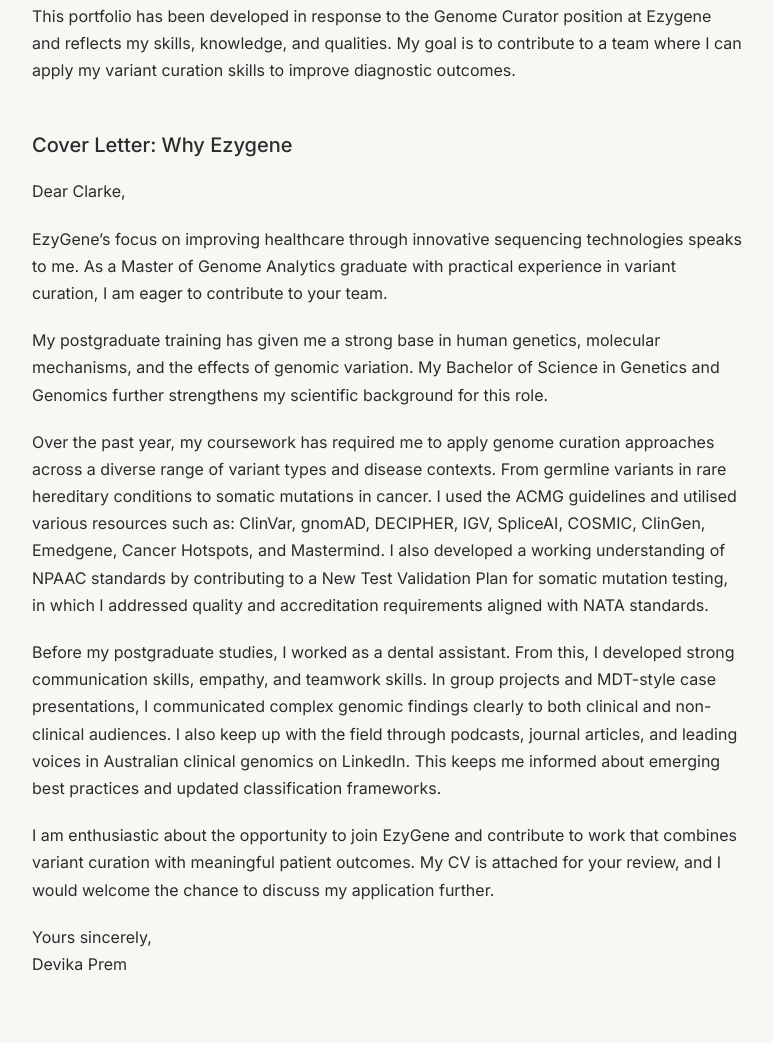
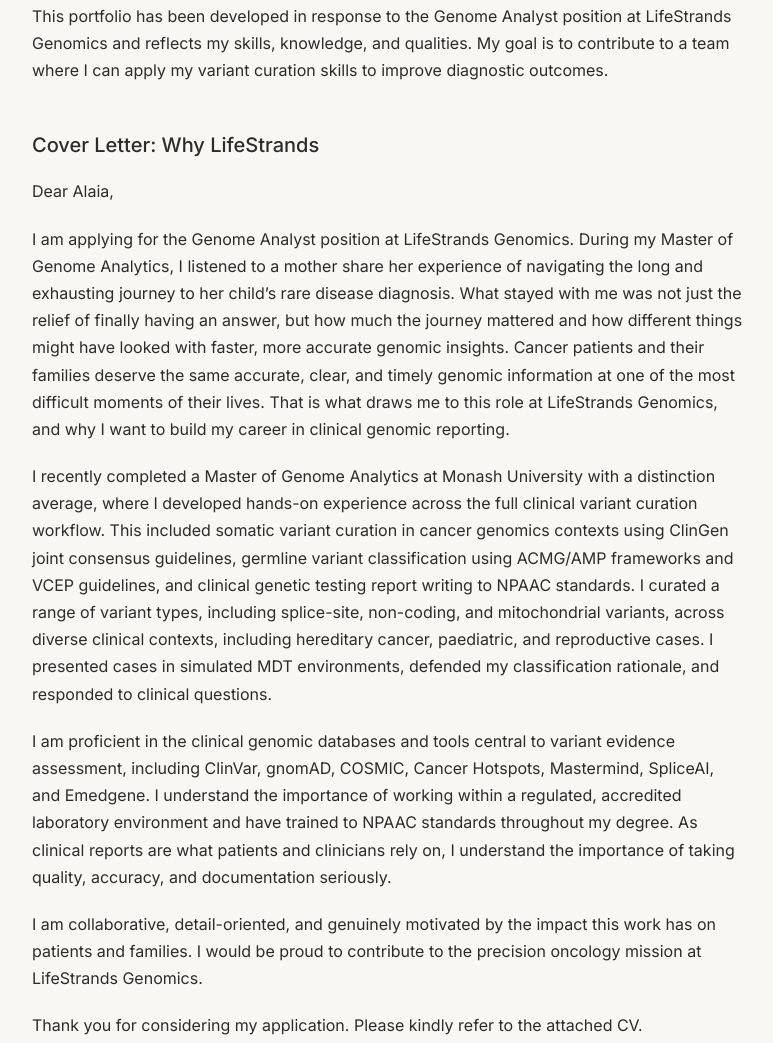
Before and after one commit to devikaprem-genome/devika-portfolio, a plain HTML site: page index.html in a window 1280 px wide. Shown: the part 1072-2115 px from the top of the page, without its empty margins (252-1025 px from the left). Drawn offline with Linux system fonts and the light colour scheme.

Commit message:
Update About Me for LifeStrands Genome Analyst role.
Co-authored-by: Cursor <cursoragent@cursor.com>

```diff
--- a/index.html
+++ b/index.html
@@ -71,27 +71,18 @@
           <h3 class="subsection-heading">Professional Introduction</h3>
           <p>I am Devika Prem, a Master of Genome Analytics student at Monash University, graduating in July 2026 with a distinction average. My background in genetics, bioinformatics, and patient-facing healthcare has developed a strong interest in variant curation to enhance patient care.</p>
           <p>My academic training includes hands-on experience in variant interpretation using ACMG/AMP frameworks, curation reporting and presenting, genomic bioinformatics pipelines, and NGS wet-lab techniques. I am committed to precision and understand the impact each classification decision has on patients and families. Before my postgraduate studies, I worked in patient-facing healthcare, where I developed strong communication skills, empathy, and the ability to collaborate within multidisciplinary teams.</p>
-          <p>This portfolio has been developed in response to the Genome Curator position at Ezygene and reflects my skills, knowledge, and qualities. My goal is to contribute to a team where I can apply my variant curation skills to improve diagnostic outcomes.</p>
+          <p>This portfolio has been developed in response to the Genome Analyst position at LifeStrands Genomics and reflects my skills, knowledge, and qualities. My goal is to contribute to a team where I can apply my variant curation skills to improve diagnostic outcomes.</p>
         </div>
 
         <div class="content-block">
-          <h3 class="subsection-heading">Cover Letter: Why Ezygene</h3>
-          <p>Dear Clarke,</p>
-
-<p>EzyGene’s focus on improving healthcare through innovative sequencing technologies speaks to me. As a Master of Genome Analytics graduate with practical experience in variant curation, I am eager to contribute to your team.</p>
-
-<p>My postgraduate training has given me a strong base in human genetics, molecular mechanisms, and the effects of genomic variation. My Bachelor of Science in Genetics and Genomics further strengthens my scientific background for this role.</p>
-
-<p>Over the past year, my coursework has required me to apply genome curation approaches across a diverse range of variant types and disease contexts. From germline variants in rare hereditary conditions to somatic mutations in cancer. I used the ACMG guidelines and utilised various resources such as: ClinVar, gnomAD, DECIPHER, IGV, SpliceAI, COSMIC, ClinGen, Emedgene, Cancer Hotspots, and Mastermind. I also developed a working understanding of NPAAC standards by contributing to a New Test Validation Plan for somatic mutation testing, in which I addressed quality and accreditation requirements aligned with NATA standards.</p>
-
-<p>Before my postgraduate studies, I worked as a dental assistant. From this, I developed strong communication skills, empathy, and teamwork skills. In group projects and MDT-style case presentations, I communicated complex genomic findings clearly to both clinical and non-clinical audiences. I also keep up with the field through podcasts, journal articles, and leading voices in Australian clinical genomics on LinkedIn. This keeps me informed about emerging best practices and updated classification frameworks.</p>
-
-<p>I am enthusiastic about the opportunity to join EzyGene and contribute to work that combines variant curation with meaningful patient outcomes. My CV is attached for your review, and I would welcome the chance to discuss my application further.</p>
-
-<p>Yours sincerely,<br>Devika Prem</p>
-
-
-
+          <h3 class="subsection-heading">Cover Letter: Why LifeStrands</h3>
+          <p>Dear Alaia,</p>
+          <p>I am applying for the Genome Analyst position at LifeStrands Genomics. During my Master of Genome Analytics, I listened to a mother share her experience of navigating the long and exhausting journey to her child’s rare disease diagnosis. What stayed with me was not just the relief of finally having an answer, but how much the journey mattered and how different things might have looked with faster, more accurate genomic insights. Cancer patients and their families deserve the same accurate, clear, and timely genomic information at one of the most difficult moments of their lives. That is what draws me to this role at LifeStrands Genomics, and why I want to build my career in clinical genomic reporting.</p>
+          <p>I recently completed a Master of Genome Analytics at Monash University with a distinction average, where I developed hands-on experience across the full clinical variant curation workflow. This included somatic variant curation in cancer genomics contexts using ClinGen joint consensus guidelines, germline variant classification using ACMG/AMP frameworks and VCEP guidelines, and clinical genetic testing report writing to NPAAC standards. I curated a range of variant types, including splice-site, non-coding, and mitochondrial variants, across diverse clinical contexts, including hereditary cancer, paediatric, and reproductive cases. I presented cases in simulated MDT environments, defended my classification rationale, and responded to clinical questions.</p>
+          <p>I am proficient in the clinical genomic databases and tools central to variant evidence assessment, including ClinVar, gnomAD, COSMIC, Cancer Hotspots, Mastermind, SpliceAI, and Emedgene. I understand the importance of working within a regulated, accredited laboratory environment and have trained to NPAAC standards throughout my degree. As clinical reports are what patients and clinicians rely on, I understand the importance of taking quality, accuracy, and documentation seriously.</p>
+          <p>I am collaborative, detail-oriented, and genuinely motivated by the impact this work has on patients and families. I would be proud to contribute to the precision oncology mission at LifeStrands Genomics.</p>
+          <p>Thank you for considering my application. Please kindly refer to the attached CV.</p>
+          <p>Yours sincerely,<br>Devika Prem</p>
         </div>
       </div>
     </section>
```
